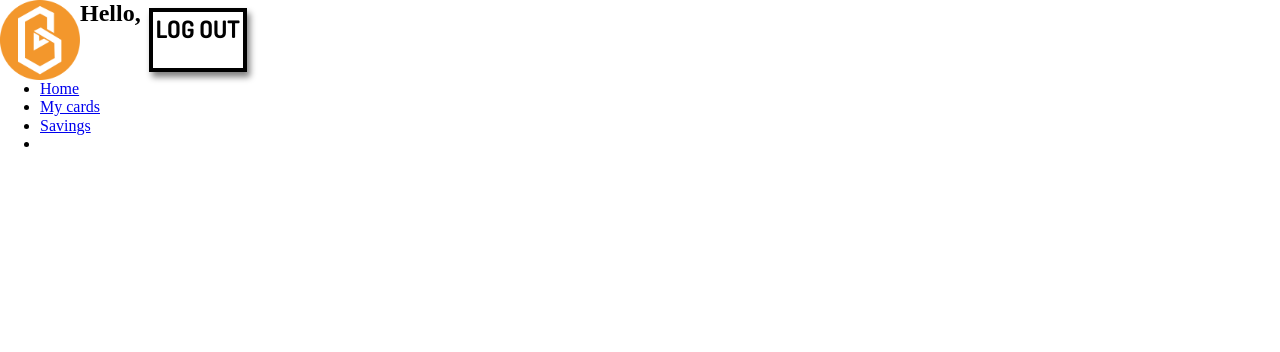
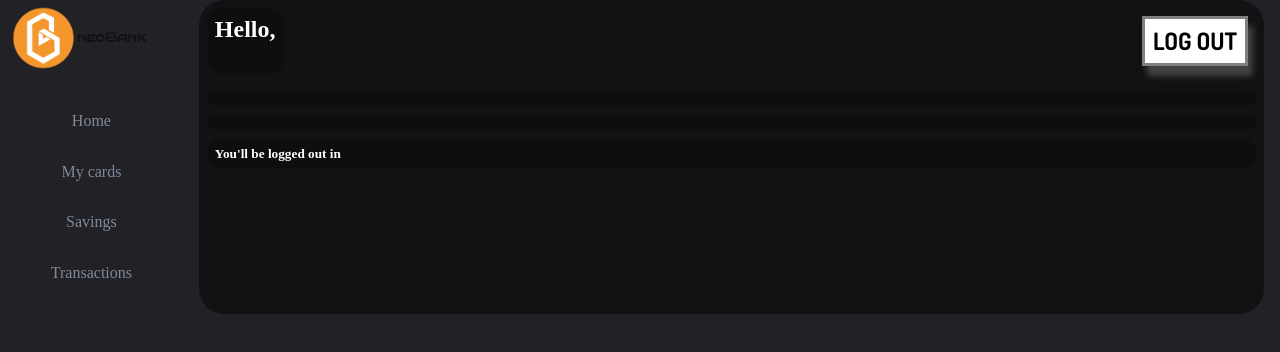
Before and after one commit to kindaj0ker/Bank-project, a website built with Parcel: page html/user-acc.html in a window 1280 px wide. Built offline with nearby package versions, Linux system fonts and the light colour scheme.

Commit message:
add some shit

```diff
--- a/css/user-acc.css
+++ b/css/user-acc.css
@@ -7,25 +7,77 @@
 * {
   margin: 0;
 }
+body {
+  background-color: rgba(23, 23, 27, 0.95);
+}
+.user-display {
+  margin: 0;
+  padding: 0;
+  display: grid;
+  grid-template-columns: 1fr 6fr;
+}
+.user-menu {
+  display: flex;
+  flex-direction: column;
+}
+.user-menu--list {
+  padding: 1rem;
+  list-style: none;
+  display: flex;
+  flex-direction: column;
+  align-items: center;
+}
+.user-menu--li {
+  display: flex;
+  margin: 1rem 0rem;
+  text-decoration: none;
+  color: rgb(127, 137, 154);
+}
+.user-menu--li:hover {
+  color: white;
+}
+.main-content {
+  background-color: rgb(17, 18, 19);
+  border-radius: 25px;
+  margin: 0 1rem;
+}
 .user-header {
   display: flex;
+  flex-direction: row;
+  justify-content: space-between;
+}
+.greeting {
+  color: white;
+  margin: 1rem auto;
 }
 .bank-logo {
-  width: 5rem;
+  width: 10rem;
 }
 .log-out--btn {
   background-color: white;
-  margin: 0.5rem;
+  margin: 1rem;
   text-decoration: none;
-  padding: 0.2rem;
-  border: 0.3rem black solid;
+  padding: 0.5rem;
+  border: 0.2rem rgba(0, 0, 0, 0.499) solid;
   color: black;
   font-family: var(--element-font);
   font-size: 1.5rem;
-  box-shadow: 0.2rem 0.3rem 0.4rem gray;
-  text-align: center;
+  box-shadow: 0.3rem 0.6rem 0.4rem rgba(159, 151, 151, 0.365);
 }
 .log-out--btn:hover {
-  background-color: black;
+  background-color: orange;
   color: white;
 }
+.box-style {
+  background-color: rgb(13, 14, 15);
+  border-radius: 15px;
+  padding: 0.5rem;
+  margin: 0.5rem;
+}
+.log-out--timer h5 {
+  color: white;
+}
+.timer {
+  color: white;
+  font-weight: 800;
+}
--- a/html/user-acc.html
+++ b/html/user-acc.html
@@ -21,40 +21,42 @@
     <meta name="viewport" content="width=device-width" />
   </head>
   <body>
-    <header>
-      <div class="user-header">
-       <img class="bank-logo" src="../css/img/logowithoutname.png"/>
-        <h2>Hello,<span class="user-f--name"></span></h2>
-        <a href class="log-out--btn" href="../js/logIn.js">LOG OUT</a>
-      </div>
-    </header>
     <div class="user-display">
-
-      <div class="user-menu">
+      <nav class="user-menu">
+        <div class="logo">
+          <img class="bank-logo" src="../css/img/brand-logo-header.png" />
+        </div>
         <ul class="user-menu--list">
           <li>
-            <a href="./about.html">Home</a>
+            <a class="user-menu--li" href="#">Home</a>
           </li>
-          <li >
-            <a href="./why-us.html">My cards</a>
+          <li>
+            <a class="user-menu--li" href="#">My cards</a>
           </li>
-          <li >
-            <a href="./testimonial.html">Savings</a>
+          <li>
+            <a class="user-menu--li" href="#">Savings</a>
           </li>
-          <li >
-            <a href="./support.html"></a>
+          <li>
+            <a class="user-menu--li" href="#">Transactions</a>
           </li>
         </ul>
+      </nav>
+
+      <div class="main-content">
+        <div class="user-header">
+          <div class="greeting box-style">
+            <h2>Hello,<span class="user-f--name"></span></h2>
+          </div>
+          <a href class="log-out--btn" href="../js/logIn.js">LOG OUT</a>
+        </div>
+        <div class="user-info">
+          <div class="currency-info--box box-style"></div>
+          <div class="user-date--time__box box-style"></div>
+          <div class="log-out--timer box-style">
+            <h5>You'll be logged out in<span class="timer"></span></h5>
+          </div>
+        </div>
       </div>
-    </div>
-      <div class="main-content"></div>
-
-      <div class="user-info">
-        <div class="currency-info--box"></div>
-        <div class="user-date--time__box"></div>
-        <div class="log-out--timer"></div>
-      </div>
-
     </div>
   </body>
 </html>
--- a/js/getCard.js
+++ b/js/getCard.js
@@ -103,7 +103,6 @@ const isValidForm = function () {
     confErrorField.classList.contains("hidden")
   );
 };
-export let newUserEmail = email.value;
 
 createAccBtn.addEventListener("click", function (e) {
   e.preventDefault();
--- a/js/userAcc.js
+++ b/js/userAcc.js
@@ -60,5 +60,14 @@ window.addEventListener("load", function () {
 // Currency info-box
 
 // Date-time box
-const today = new Date();
-console.log(today);
+
+//Log out timer
+const timer = document.querySelector(".timer");
+const countDownTimerFunc = setInterval(function (time) {
+  const min = Math.trunc(`${time / 60}`);
+  const sec = time % 60;
+  timer.textContent = `${min}:${sec}`;
+  time--;
+}, 1000);
+let time = 60;
+countDownTimerFunc();
```
Also changed, not shown: js/logIn.js (+7 -2 lines).
